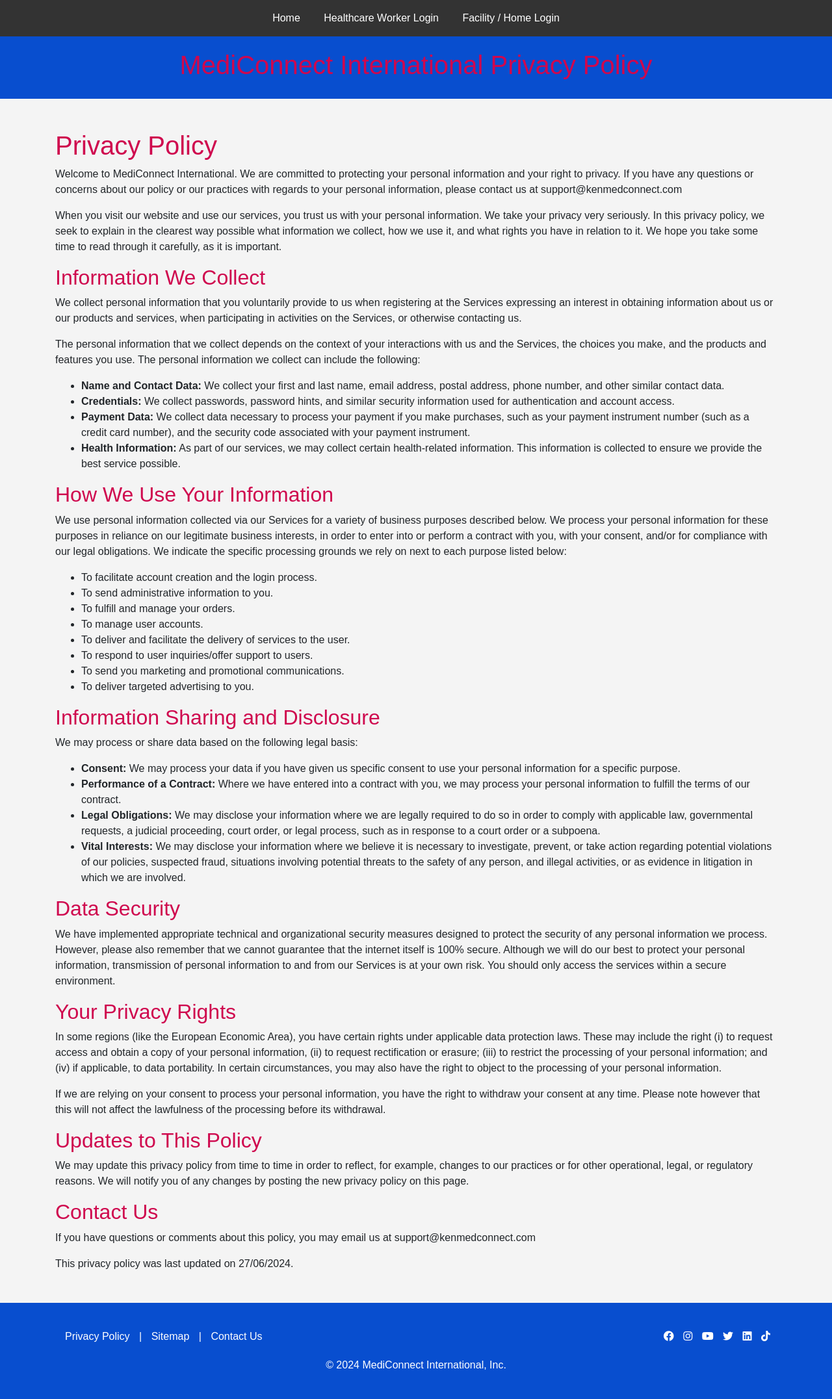
After one commit to kenzym04/KenLiz_Care_Connect, a Flask app: page /privacy-policy in a window 1280 px wide. The commit adds this page. Shown: the whole page at 65% size. Run offline with Flask 3, Linux system fonts and the light colour scheme; some libraries are stand-ins or nearby versions.

```diff
--- a/app.py
+++ b/app.py
@@ -466,7 +466,8 @@
 
     return render_template('healthworker_dashboard.html', healthworker=healthworker)
 
-@app.route('/facility-dashboard/<int:facility_id>')
+@app.route('/facility_dashboard/<int:facility_id>')
+@login_required
 def facility_dashboard(facility_id):
     facility = Facility.query.get_or_404(facility_id)
     return render_template('facility_dashboard.html', facility=facility)
@@ -563,5 +564,21 @@
 
     return redirect(url_for('healthworker_dashboard', id=healthworker.id))
 
+@app.route('/privacy-policy')
+def privacy_policy():
+    return render_template('privacy_policy.html')
+
+@app.route('/sitemap')
+def sitemap():
+    return render_template('sitemap.html')
+
+@app.route('/contact-us', methods=['GET', 'POST'])
+def contact_us():
+    if request.method == 'POST':
+        # Handle form submission here
+        flash('Thank you for contacting us!', 'success')
+        return redirect(url_for('contact_us'))
+    return render_template('contact_us.html')
+
 if __name__ == '__main__':
     app.run(debug=True)
--- a/templates/base.html
+++ b/templates/base.html
@@ -2,7 +2,7 @@
 <html lang="en">
 <head>
     <meta charset="UTF-8">
-    <title>{% block title %}MediConnect International{% endblock %}</title>
+    <title>{% block title %}KenMed Connect{% endblock %}</title>
     <link rel="stylesheet" href="{{ url_for('static', filename='css/style.css') }}">
 </head>
 <body>
--- a/templates/facility_dashboard.html
+++ b/templates/facility_dashboard.html
@@ -49,7 +49,7 @@
     <h2 class="text-center mb-4">{{ facility.name }}, Welcome to your dashboard</h2>
 
     <div class="profile-section">
-        <h3>Review Your Facility's Profile</h3> <small>Update your profile NOW! Make sure it's accurate to streamline workforce assignment</small>
+        <h3>Review Your Facility's Profile</h3> <small>Update your profile NOW! Make sure it's accurate so as to streamline workforce assignment</small>
         <form method="POST" action="{{ url_for('update_facility_profile', facility_id=facility.id) }}">
             <div class="form-group mb-3">
                 <label for="name">Facility Name:</label>
--- /dev/null
+++ b/templates/privacy_policy.html
@@ -0,0 +1,152 @@
+{% extends 'base.html' %}
+
+{% block title %}Sitemap - MediConnect International{% endblock %}
+
+{% block content %}
+
+    <meta charset="UTF-8">
+    <meta name="viewport" content="width=device-width, initial-scale=1.0">
+    <title>Privacy Policy - MediConnect International</title>
+    <link href="https://stackpath.bootstrapcdn.com/bootstrap/4.5.2/css/bootstrap.min.css" rel="stylesheet">
+    <link rel="stylesheet" href="https://cdnjs.cloudflare.com/ajax/libs/font-awesome/5.15.1/css/all.min.css">
+    <style>
+        body {
+            background-color: #f4f4f4;
+            font-family: 'Arial', sans-serif;
+        }
+
+        header {
+            background-color: #084ecf; /* Main header background color */
+            padding: 20px;
+            color: white;
+            text-align: center;
+        }
+
+        .container {
+            margin-top: 20px;
+            margin-bottom: 20px;
+        }
+
+        h1, h2, h3, h4 {
+            color: #cf084e;
+        }
+
+        footer {
+            background: #084ecf;
+            color: white;
+            padding: 20px 0;
+        }
+
+        footer .footer-content {
+            display: flex;
+            justify-content: space-between;
+            align-items: center;
+            flex-wrap: wrap;
+            padding: 0 20px;
+        }
+
+        footer .social-icons a {
+            margin: 0 5px;
+            color: white;
+        }
+
+        footer .footer-links a {
+            color: white;
+            margin: 0 10px;
+            text-decoration: none;
+        }
+
+        footer .footer-links a:hover {
+            text-decoration: underline;
+        }
+
+        footer .social-icons a:hover {
+            color: #ddd;
+        }
+    </style>
+</head>
+<body>
+    <header>
+        <h1>MediConnect International Privacy Policy</h1>
+    </header>
+
+    <div class="container mt-5 mb-5">
+        <h1>Privacy Policy</h1>
+        <p>Welcome to MediConnect International. We are committed to protecting your personal information and your right to privacy. If you have any questions or concerns about our policy or our practices with regards to your personal information, please contact us at support@kenmedconnect.com</p>
+
+        <p>When you visit our website and use our services, you trust us with your personal information. We take your privacy very seriously. In this privacy policy, we seek to explain in the clearest way possible what information we collect, how we use it, and what rights you have in relation to it. We hope you take some time to read through it carefully, as it is important.</p>
+
+        <h2>Information We Collect</h2>
+        <p>We collect personal information that you voluntarily provide to us when registering at the Services expressing an interest in obtaining information about us or our products and services, when participating in activities on the Services, or otherwise contacting us.</p>
+
+        <p>The personal information that we collect depends on the context of your interactions with us and the Services, the choices you make, and the products and features you use. The personal information we collect can include the following:</p>
+
+        <ul>
+            <li><strong>Name and Contact Data:</strong> We collect your first and last name, email address, postal address, phone number, and other similar contact data.</li>
+            <li><strong>Credentials:</strong> We collect passwords, password hints, and similar security information used for authentication and account access.</li>
+            <li><strong>Payment Data:</strong> We collect data necessary to process your payment if you make purchases, such as your payment instrument number (such as a credit card number), and the security code associated with your payment instrument.</li>
+            <li><strong>Health Information:</strong> As part of our services, we may collect certain health-related information. This information is collected to ensure we provide the best service possible.</li>
+        </ul>
+
+        <h2>How We Use Your Information</h2>
+        <p>We use personal information collected via our Services for a variety of business purposes described below. We process your personal information for these purposes in reliance on our legitimate business interests, in order to enter into or perform a contract with you, with your consent, and/or for compliance with our legal obligations. We indicate the specific processing grounds we rely on next to each purpose listed below:</p>
+
+        <ul>
+            <li>To facilitate account creation and the login process.</li>
+            <li>To send administrative information to you.</li>
+            <li>To fulfill and manage your orders.</li>
+            <li>To manage user accounts.</li>
+            <li>To deliver and facilitate the delivery of services to the user.</li>
+            <li>To respond to user inquiries/offer support to users.</li>
+            <li>To send you marketing and promotional communications.</li>
+            <li>To deliver targeted advertising to you.</li>
+        </ul>
+
+        <h2>Information Sharing and Disclosure</h2>
+        <p>We may process or share data based on the following legal basis:</p>
+
+        <ul>
+            <li><strong>Consent:</strong> We may process your data if you have given us specific consent to use your personal information for a specific purpose.</li>
+            <li><strong>Performance of a Contract:</strong> Where we have entered into a contract with you, we may process your personal information to fulfill the terms of our contract.</li>
+            <li><strong>Legal Obligations:</strong> We may disclose your information where we are legally required to do so in order to comply with applicable law, governmental requests, a judicial proceeding, court order, or legal process, such as in response to a court order or a subpoena.</li>
+            <li><strong>Vital Interests:</strong> We may disclose your information where we believe it is necessary to investigate, prevent, or take action regarding potential violations of our policies, suspected fraud, situations involving potential threats to the safety of any person, and illegal activities, or as evidence in litigation in which we are involved.</li>
+        </ul>
+
+        <h2>Data Security</h2>
+        <p>We have implemented appropriate technical and organizational security measures designed to protect the security of any personal information we process. However, please also remember that we cannot guarantee that the internet itself is 100% secure. Although we will do our best to protect your personal information, transmission of personal information to and from our Services is at your own risk. You should only access the services within a secure environment.</p>
+
+        <h2>Your Privacy Rights</h2>
+        <p>In some regions (like the European Economic Area), you have certain rights under applicable data protection laws. These may include the right (i) to request access and obtain a copy of your personal information, (ii) to request rectification or erasure; (iii) to restrict the processing of your personal information; and (iv) if applicable, to data portability. In certain circumstances, you may also have the right to object to the processing of your personal information.</p>
+
+        <p>If we are relying on your consent to process your personal information, you have the right to withdraw your consent at any time. Please note however that this will not affect the lawfulness of the processing before its withdrawal.</p>
+
+        <h2>Updates to This Policy</h2>
+        <p>We may update this privacy policy from time to time in order to reflect, for example, changes to our practices or for other operational, legal, or regulatory reasons. We will notify you of any changes by posting the new privacy policy on this page.</p>
+
+        <h2>Contact Us</h2>
+        <p>If you have questions or comments about this policy, you may email us at support@kenmedconnect.com</p>
+
+        <p>This privacy policy was last updated on 27/06/2024.</p>
+    </div>
+
+    <footer>
+        <div class="container footer-content">
+            <div class="footer-links">
+                <a href="{{ url_for('privacy_policy') }}">Privacy Policy</a> |
+                <a href="{{ url_for('sitemap') }}">Sitemap</a> |
+                <a href="{{ url_for('contact_us') }}">Contact Us</a>
+            </div>
+            <div class="social-icons">
+                <a href="#"><i class="fab fa-facebook"></i></a>
+                <a href="#"><i class="fab fa-instagram"></i></a>
+                <a href="#"><i class="fab fa-youtube"></i></a>
+                <a href="#"><i class="fab fa-twitter"></i></a>
+                <a href="#"><i class="fab fa-linkedin"></i></a>
+                <a href="#"><i class="fab fa-tiktok"></i></a>
+            </div>
+        </div>
+        <div class="container text-center">
+            <p>&copy; 2024 MediConnect International, Inc.</p>
+        </div>
+    </footer>
+{% endblock %}
```
Also changed, not shown: templates/admin_dashboard.html (+7 -14 lines), templates/contact_us.html (added, +63 -0 lines), templates/index.html (+17 -17 lines), templates/sitemap.html (added, +51 -0 lines), instance/kenliz_careconnect.db, static/images/favicon_new.ico (added), static/images/faviconold.ico (renamed from static/images/favicon.ico), static/images/health_professionals-transformed.jpeg, static/images/health_professionals-transformed_old.jpeg (added), static/images/logo.png, static/images/logos.png (added).
